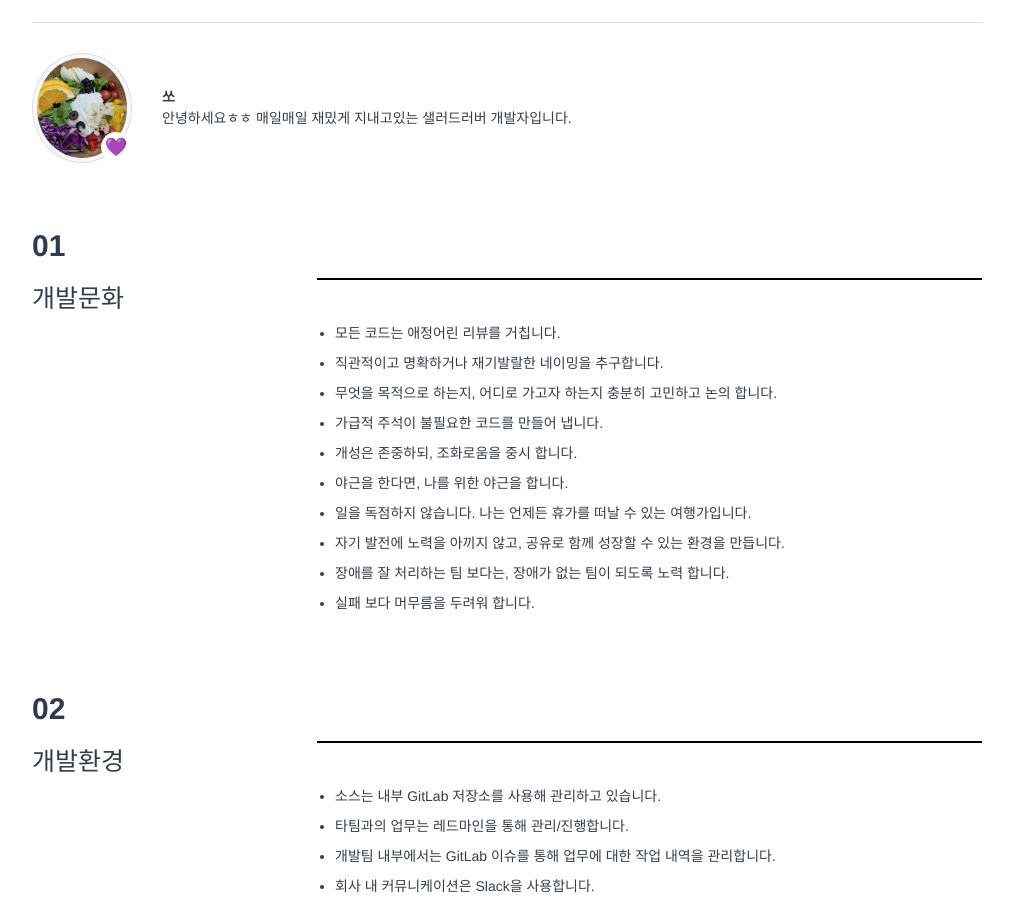
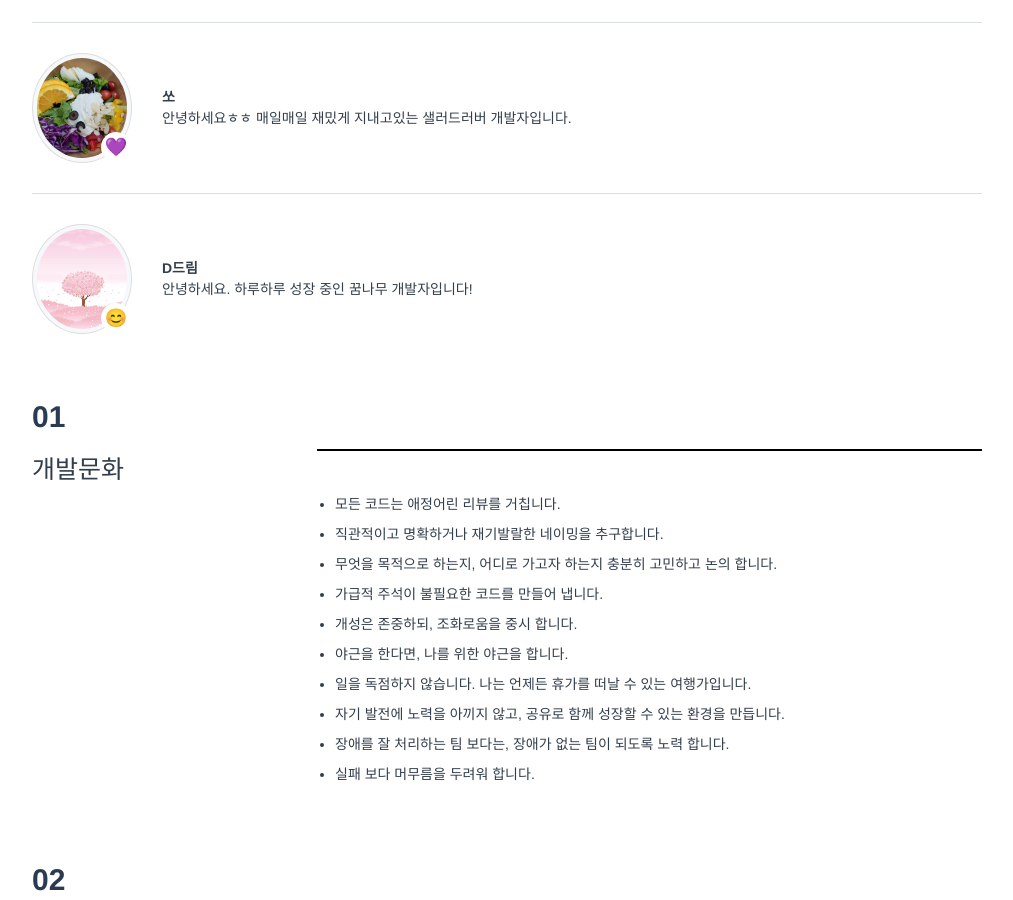
Before and after one commit to ourtreering/ourtreering.github.io, a Jekyll site: the page built from about/index.md, in a window 1280 px wide and 900 px high, scrolled down 1204 px. Shown: the whole window, without its empty margins (133-1146 px from the left). Built offline with Jekyll 4.4.1, drawn with Linux system fonts in a browser that asks for light colours.

Commit message:
Add: D드림 소개 추가

```diff
--- a/_data/members.yml
+++ b/_data/members.yml
@@ -19,3 +19,8 @@
   emoji: 💜
   name: 쏘
   comment: 안녕하세요ㅎㅎ 매일매일 재밌게 지내고있는 샐러드러버 개발자입니다.
+
+- id: 990424
+  emoji: 😊
+  name: D드림
+  comment: 안녕하세요. 하루하루 성장 중인 꿈나무 개발자입니다!
```
Also changed, not shown: about/img/990424.jpg (added).
